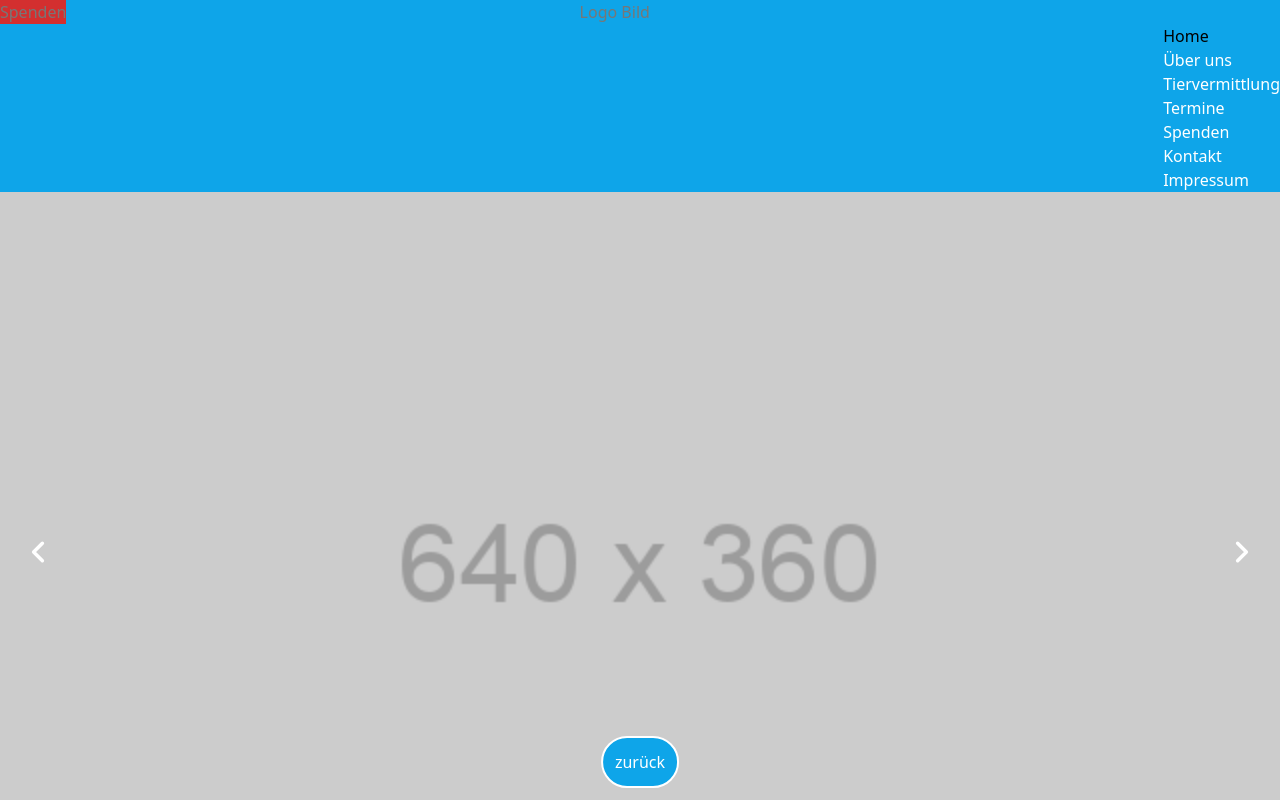
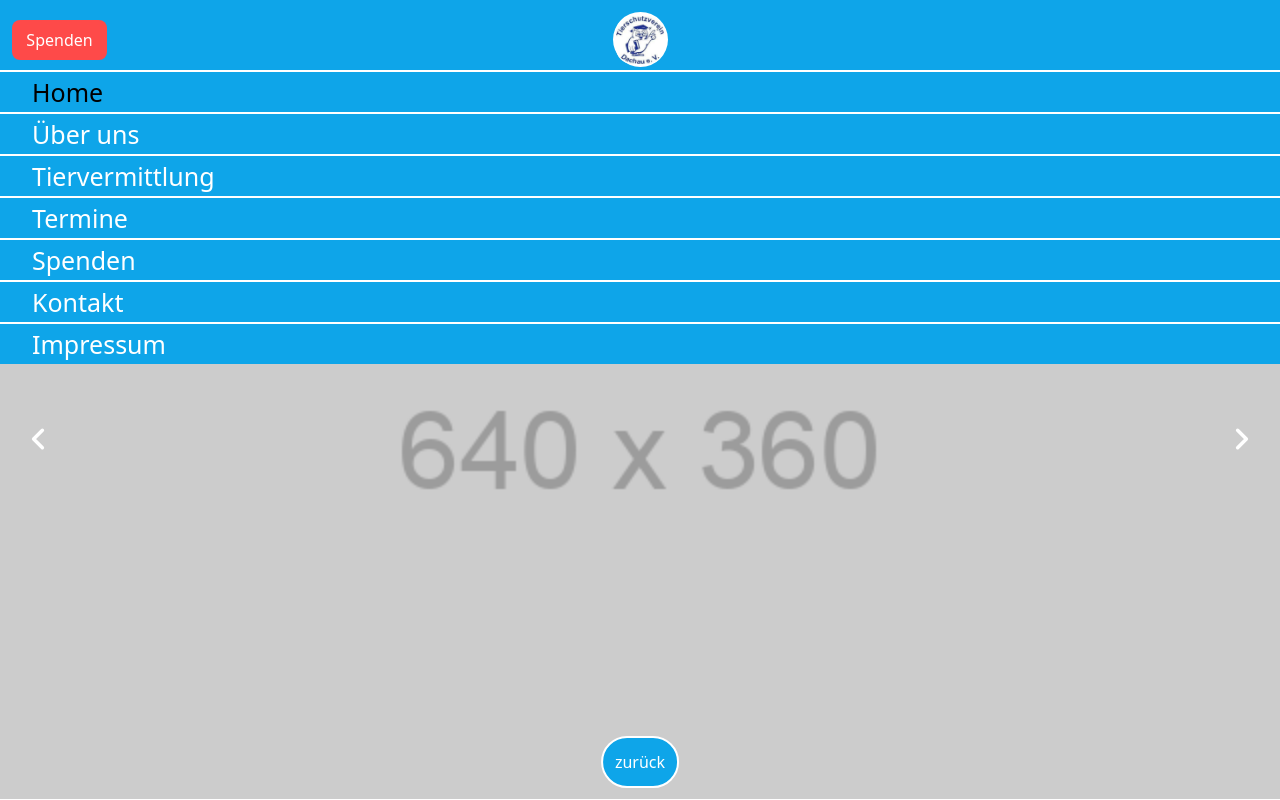
Before and after one commit to MrburnsDAOC/dci-final-project, a React (Vite) app in the folder frontend/: page / in a window 1280 px wide. Shown: the top 800 px of the page. Built offline with nearby package versions, Linux system fonts and the light colour scheme; a web font is replaced by a local one.

Commit message:
working on navbar

```diff
--- a/frontend/src/components/Carousel.jsx
+++ b/frontend/src/components/Carousel.jsx
@@ -1,5 +1,3 @@
-import React from "react";
-
 import { Carousel } from "@material-tailwind/react";
 
 import ImageOne from "../assets/dummyImageCarouselOne.png";
@@ -8,7 +6,7 @@ import ImageThree from "../assets/dummyImageCarouselThree.png";
 
 export function CarouselImages() {
   return (
-    <Carousel transition={{ duration: 1 }} loop={true}>
+    <Carousel transition={{ duration: 1 }} loop={true} className="z-0">
       <img
         src={ImageOne}
         alt="image 1"
--- a/frontend/src/components/Navbar.jsx
+++ b/frontend/src/components/Navbar.jsx
@@ -1,7 +1,8 @@
 import { FontAwesomeIcon } from "@fortawesome/react-fontawesome";
-import { faBars } from "@fortawesome/free-solid-svg-icons";
+import { faBars, faXmark } from "@fortawesome/free-solid-svg-icons";
 import { useEffect, useState } from "react";
-import { NavLink } from "react-router-dom";
+import { NavLink, useNavigate } from "react-router-dom";
+import tierschutzDachauLogo from "../assets/tierschutzDachauLogo.jpeg";
 
 function Navbar() {
   const paths = [
@@ -14,12 +15,16 @@ function Navbar() {
     { name: "Impressum", to: "/impressum", id: 7 },
   ];
 
+  const navigate = useNavigate();
+
   const [showLinks, setShowLinks] = useState(true);
   const [showBtn, setShowBtn] = useState(false);
 
-  const handleClick = () => {
+  const handleNavClick = () => {
     //click on burger icon => show me nav links
+    if (showBtn) {
       setShowLinks(!showLinks);
+    }
   };
 
   //"media queries"
@@ -49,27 +54,65 @@ function Navbar() {
     }
   }, []);
 
+  //close Navbar when click outside
+  window.addEventListener("click", (e) => {
+    let header = document.getElementById("header");
+    // console.log(e.target);
+    let clickedItem = e.target;
+    if (showBtn && showLinks && !header.contains(clickedItem)) {
+      // setShowLinks(!showLinks);
+      console.log("e.target", e.target);
+      console.log("wird ausgeführt");
+      setShowLinks(false);
+    }
+  });
+
   return (
-    <header className="bg-mainBg flex justify-between ">
-      <div>
-        <button className="bg-red-700">Spenden</button>
+    <header
+      id="header"
+      className="bg-mainBg h-15 py-3 px-3 flex justify-between items-center sticky top-0 z-50"
+    >
+      <button
+        className="bg-[#FE4A49] w-[95px] h-10 p-1.5 text-white rounded-lg"
+        onClick={() => navigate("/spenden")}
+      >
+        Spenden
+      </button>
+
+      <div className="w-[55px] h-[55px] bg-white rounded-full flex justify-center">
+        <img
+          src={tierschutzDachauLogo}
+          alt="Tierschutz Dachau e.V."
+          className="w-12 h-12 rounded-2xl self-center"
+          onClick={() => navigate("/")}
+        />
       </div>
-      <div>Logo Bild</div>
+      <div className="w-[95px] h-10 flex  justify-end">
         {/* if showBtn true => we see the burger menu */}
-      {showBtn && <FontAwesomeIcon icon={faBars} onClick={handleClick} />}
-
+        {showBtn && (
+          <FontAwesomeIcon
+            icon={showLinks ? faXmark : faBars}
+            onClick={handleNavClick}
+            className="text-white text-3xl self-center"
+          />
+        )}
         {/* if showLinks true => we see the nav links */}
         {showLinks && (
-        <nav className="pt-6">
+          <nav className="bg-mainBg h-fit w-screen absolute left-0 top-[70px] text-2xl">
             <ul>
               {paths.map((path) => {
                 return (
-                <li key={path.id}>
+                  <li
+                    key={path.id}
+                    className="py-2 px-8 border-solid border-t-2 border-white"
+                    onClick={handleNavClick}
+                  >
                     <NavLink
                       to={path.to}
                       style={({ isActive }) => ({
                         color: isActive ? "black" : "white",
                       })}
+                      className="block"
                     >
                       {path.name}
                     </NavLink>
@@ -79,6 +122,7 @@ function Navbar() {
             </ul>
           </nav>
         )}
+      </div>
     </header>
   );
 }
--- a/frontend/src/pages/home/Home.jsx
+++ b/frontend/src/pages/home/Home.jsx
@@ -1,3 +1,4 @@
+/* eslint-disable react/no-unescaped-entities */
 import Carousel from "../../components/Carousel";
 
 import imgAktuellesOne from "../../assets/imgAktuellesOne.png";
```
Also changed, not shown: frontend/src/assets/tierschutzDachauLogo.jpeg (added). Lines whose indentation alone changed are shown as unchanged.
